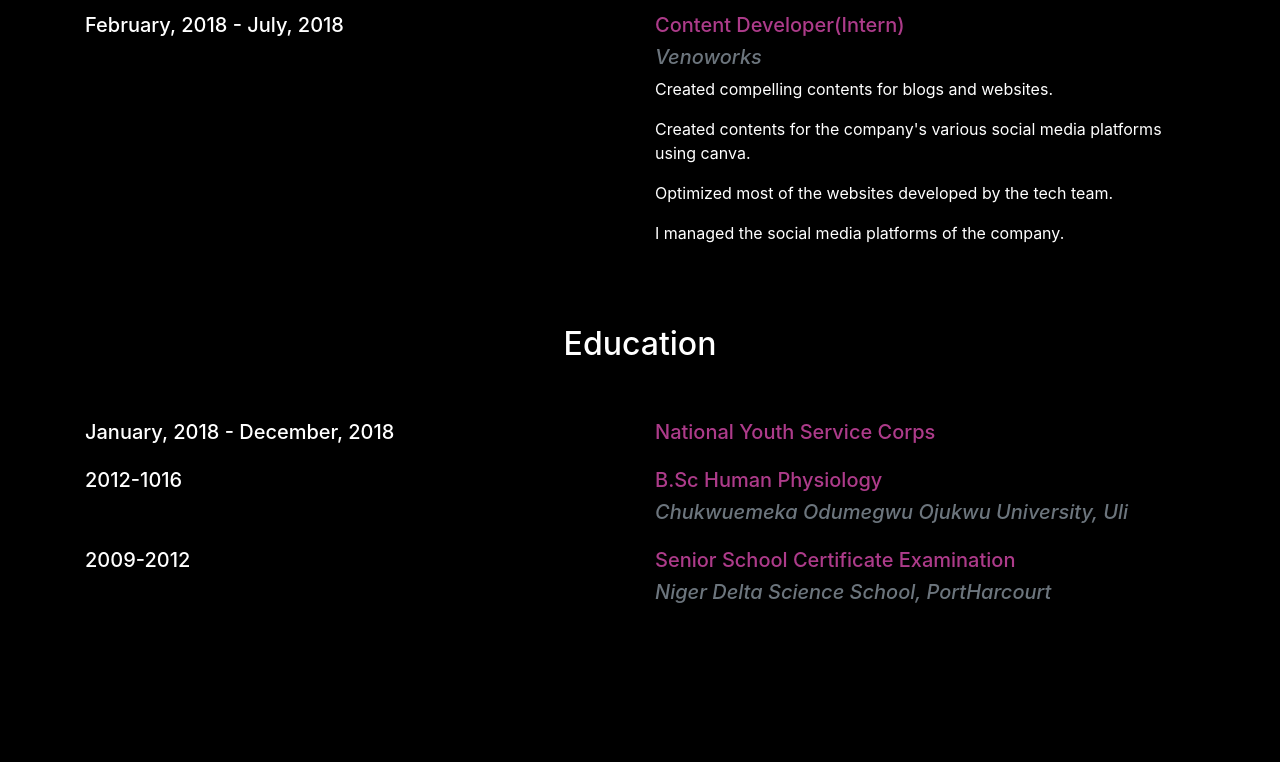
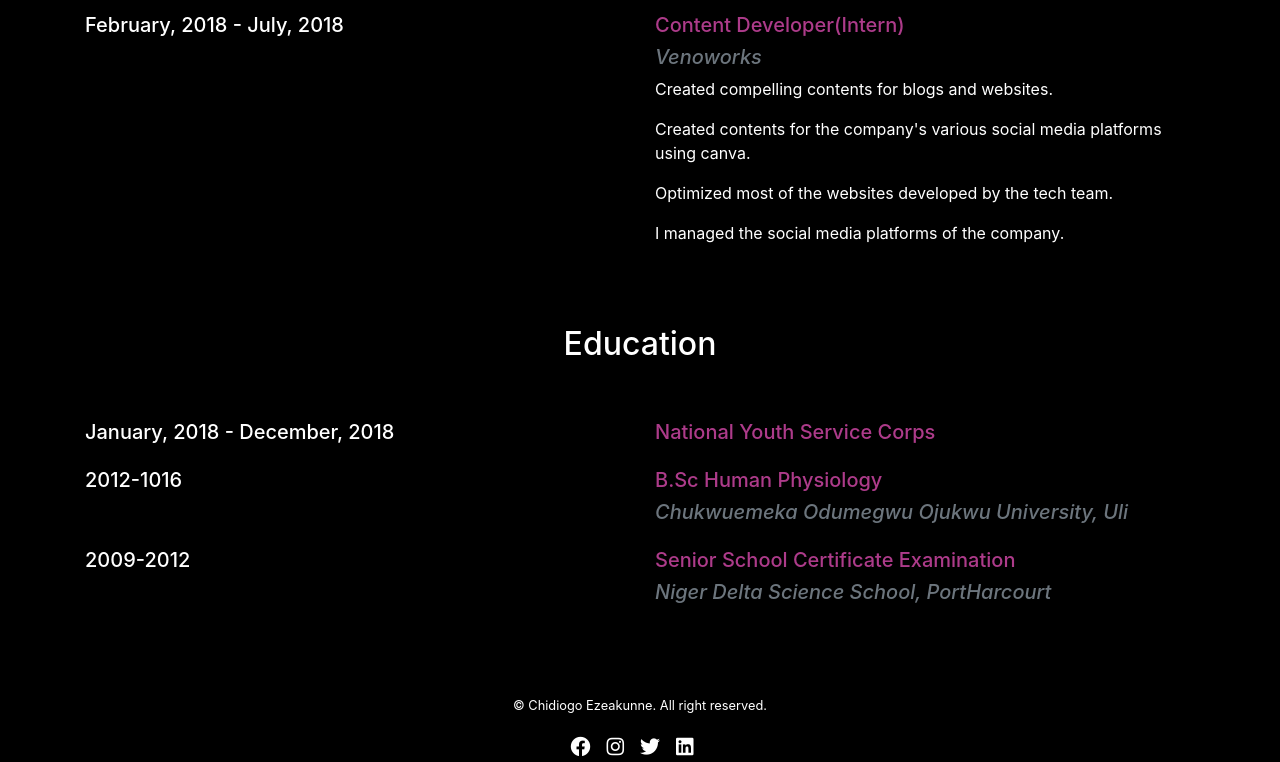
Before and after one commit to chidiogo-akunne/My-Portfolio, a website: page about.html in a window 1280 px wide. Shown: the part 1585-2347 px from the top of the page. Before the commit the page ends 2213 px from the top, so only its background shows below. Drawn offline with Linux system fonts and the light colour scheme.

Commit message:
create footer

```diff
--- a/about.html
+++ b/about.html
@@ -191,6 +191,15 @@
             </article>
         </main>
 
+        <footer class="mt-5 pt-3">
+                <p class="footer-p mb-3"><small>&copy Chidiogo Ezeakunne. All right reserved.</small></p>
+                <span class="footer-icon">
+                <a href="#"><i class="fab fa-facebook social-icon pr-3"></i></a>
+                <a href="#"><i class="fab fa-instagram social-icon pr-3"></i></a>
+                <a href="#"><i class="fab fa-twitter social-icon pr-3"></i></a>
+                <a href="#"><i class="fab fa-linkedin social-icon pr-3"></i></a>
+                </span>
+            </footer>
 
 
         <script src="assets/js/jquery-3.4.1.min.js"></script>
```
